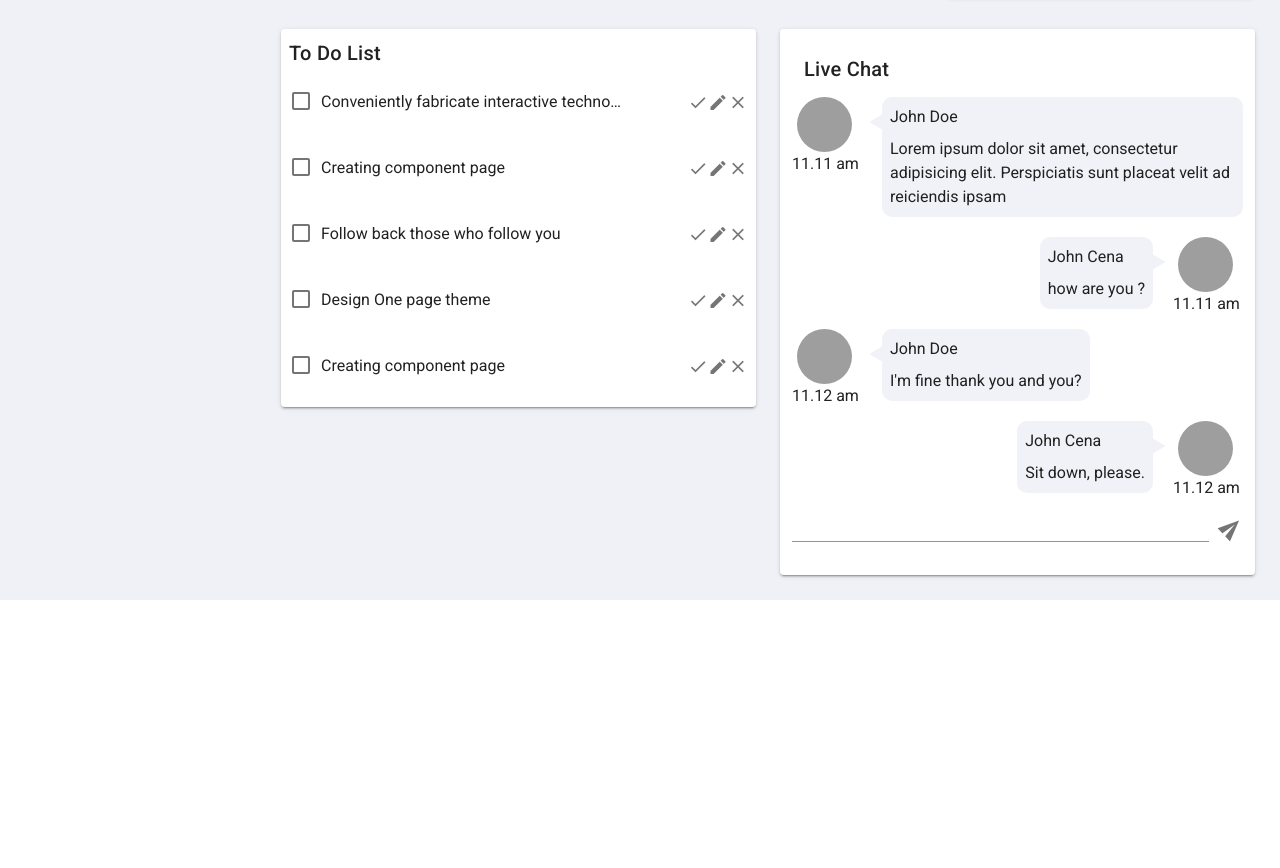
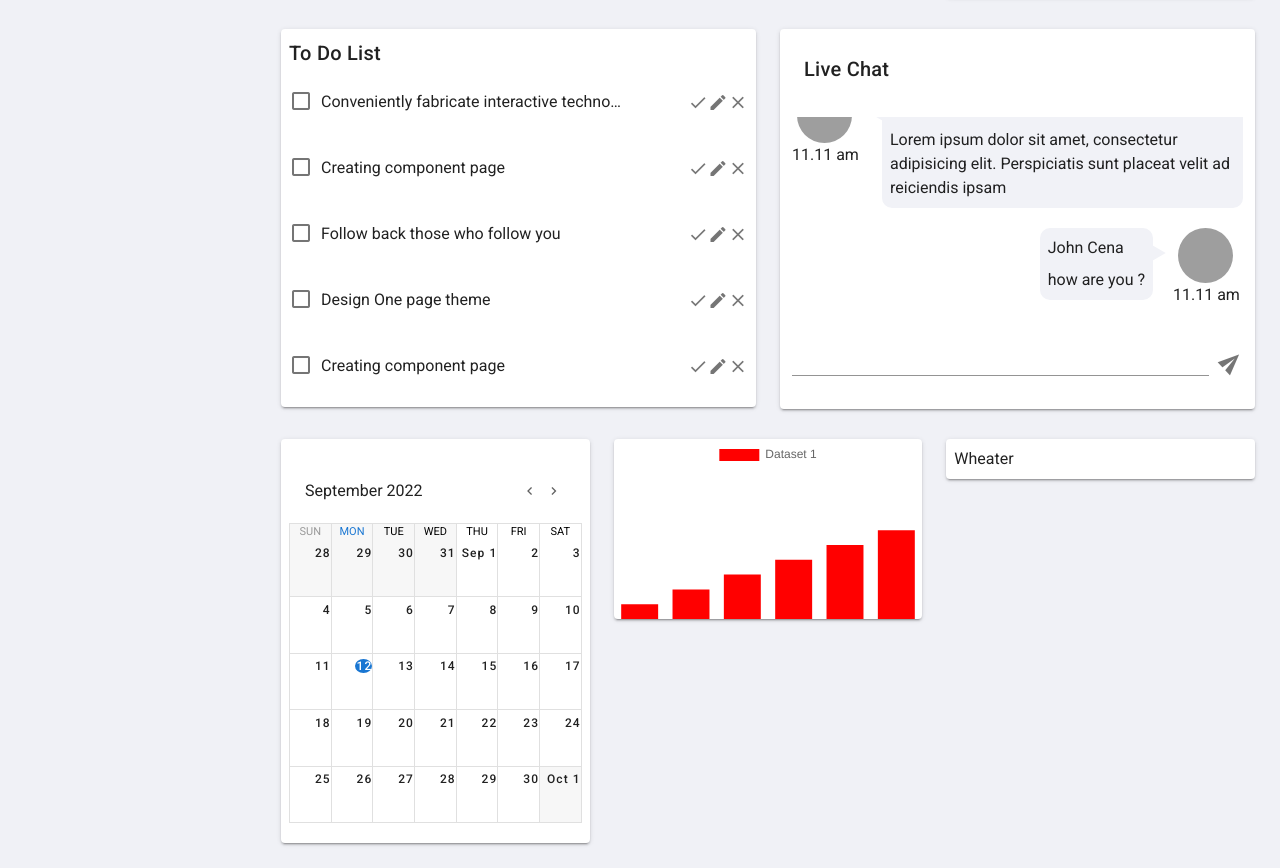
Before and after one commit to vianviet/Practice-VueJs, a Vue app: page / in a window 1280 px wide. Shown: the part 1174-2042 px from the top of the page. Before the commit the page ends 1774 px from the top, so only its background shows below. Built offline with nearby package versions, Linux system fonts and the light colour scheme; grey boxes are pictures that could not be loaded.

Commit message:
Finish page dashboard

```diff
--- a/package.json
+++ b/package.json
@@ -9,10 +9,12 @@
   },
   "dependencies": {
     "@seregpie/vue-chart": "^1.1.0",
+    "axios": "^0.27.2",
     "chart.js": "^3.9.1",
     "core-js": "^3.8.3",
     "register-service-worker": "^1.7.2",
     "vue": "^2.6.14",
+    "vue-axios": "^3.4.1",
     "vue-chartjs": "^4.1.1",
     "vue-router": "^3.5.1",
     "vuetify": "^2.6.0",
--- a/src/App.vue
+++ b/src/App.vue
@@ -13,8 +13,20 @@
         @eventChangDrawer="changeDrawer"
       >
       </side-bar>
-      <div :class="handleChangeSize">
+      <div :class="handleChangeSize" ref="main">
         <router-view />
+        <v-btn
+          elevation="2"
+          fab
+          color="pink"
+          dark
+          fixed
+          bottom
+          right
+          @click="scrollToTop"
+        >
+          <v-icon>mdi-arrow-up-circle</v-icon>
+        </v-btn>
       </div>
     </v-main>
   </v-app>
@@ -43,6 +55,13 @@ export default Vue.extend({
     },
     changeDrawer(data: any) {
       this.isDrawer = data;
+    },
+    scrollToTop() {
+      console.log(this.$refs.main);
+      window.scrollTo({
+        top: 0,
+        behavior: "smooth",
+      });
     },
   },
   computed: {
@@ -99,6 +118,15 @@ export default Vue.extend({
 </script>
 
 <style lang="scss">
+.move-to-top {
+  display: flex;
+  flex-direction: row-reverse;
+  cursor: pointer;
+  i :hover {
+    background-color: red;
+  }
+}
+
 .title {
   font-weight: 600;
 }
--- a/src/components/CalendarHome.vue
+++ b/src/components/CalendarHome.vue
@@ -0,0 +1,49 @@
+<template>
+  <v-lazy
+    v-model="isActive"
+    :options="{
+      threshold: 1,
+    }"
+    min-height="200"
+    transition="scroll-x-transition"
+  >
+    <div class="calendar-home">
+      <v-row>
+        <v-col cols="12" md="4" lg="4">
+          <v-card class="py-5 px-2"
+            ><calendar-component></calendar-component
+          ></v-card>
+        </v-col>
+        <v-col cols="12" md="4" lg="4">
+          <v-card class="">
+            <bar-chart />
+          </v-card>
+        </v-col>
+        <v-col cols="12" md="4" lg="4">
+          <v-card class="pa2">
+            <div class="pa-2">Wheater</div>
+          </v-card>
+        </v-col>
+      </v-row>
+    </div>
+  </v-lazy>
+</template>
+
+<script>
+import BarChart from "./calendar/BarChart.vue";
+import CalendarComponent from "./calendar/CalendarComponent.vue";
+export default {
+  components: { CalendarComponent, BarChart },
+  name: "calendar-home",
+  data() {
+    return {
+      isActive: false,
+    };
+  },
+  watch: {
+    isActive() {
+      console.log("hahaha");
+    },
+  },
+};
+</script>
--- a/src/components/Content/SideBar.vue
+++ b/src/components/Content/SideBar.vue
@@ -282,7 +282,7 @@ export default {
 
 <style lang="scss" scoped>
 .sidebar-main {
-  z-index: 1;
+  z-index: 2;
   aside {
     min-height: 100vh;
     transition: width 0.5s ease 0s;
--- a/src/components/Header/HeaderPage.vue
+++ b/src/components/Header/HeaderPage.vue
@@ -115,7 +115,7 @@ export default {
 
 <style lang="scss">
 .header {
-  z-index: 1;
+  z-index: 2;
   position: fixed;
   width: 100vw;
   display: flex;
--- /dev/null
+++ b/src/components/calendar/BarChart.vue
@@ -0,0 +1,82 @@
+<template>
+  <div class="chart-container" style="width: 100%">
+    <BarChartGenerator
+      :chart-options="chartOptions"
+      :chart-data="chartData"
+      :chart-id="chartId"
+      :dataset-id-key="datasetIdKey"
+      :plugins="plugins"
+      :css-classes="cssClasses"
+      :styles="styles"
+      :width="width"
+      :height="height"
+    />
+  </div>
+</template>
+
+<script>
+import { Bar as BarChartGenerator } from "vue-chartjs/legacy";
+import { Chart, registerables } from "chart.js";
+Chart.register(...registerables);
+
+export default {
+  name: "bar-chart",
+  components: {
+    BarChartGenerator,
+  },
+  props: {
+    chartId: {
+      type: String,
+      default: "hahahaha",
+    },
+    datasetIdKey: {
+      type: String,
+      default: "bel",
+    },
+    width: {
+      type: Number,
+      default: 200,
+    },
+    height: {
+      type: Number,
+      default: 180,
+    },
+    cssClasses: {
+      default: "",
+      type: String,
+    },
+    styles: Object,
+    plugins: {
+      type: Array,
+      default: () => [],
+    },
+  },
+  data() {
+    return {
+      chartData: {
+        labels: ["Jan", "Feb", "Mar", "Apr", "May", "Jun"],
+        datasets: [
+          {
+            label: "Dataset 1",
+            data: [100, 200, 300, 400, 500, 600, 700, 800, 900, 1000],
+            backgroundColor: "red",
+            stack: "Stack 0",
+          },
+        ],
+      },
+      chartOptions: {
+        responsive: true,
+        maintainAspectRatio: false,
+        scales: {
+          x: {
+            display: false,
+          },
+          y: {
+            display: false,
+          },
+        },
+      },
+    };
+  },
+};
+</script>
--- a/src/components/calendar/CalendarComponent.vue
+++ b/src/components/calendar/CalendarComponent.vue
@@ -22,7 +22,7 @@
           </div>
         </v-toolbar>
       </v-sheet>
-      <v-sheet height="600">
+      <v-sheet height="300">
         <v-calendar
           ref="calendar"
           v-model="focus"
@@ -31,7 +31,7 @@
           :event-color="getEventColor"
           :type="type"
           @click:event="showEvent"
-          @click:more="viewDay"
+          @click:more="selectedMore = true"
           @click:date="viewDay"
           @click:day="viewDay"
           @change="handleChange"
@@ -81,9 +81,9 @@
             </form>
           </v-card>
         </v-dialog>
-        <!-- <v-menu
+        <v-menu
           key="2"
-          v-model="selectedOpen"
+          v-model="selectedMore"
           :close-on-content-click="false"
           :activator="selectedElement"
           offset-x
@@ -111,15 +111,10 @@
               </v-btn>
             </v-card-actions>
           </v-card>
-        </v-menu> -->
+        </v-menu>
       </v-sheet>
     </v-col>
     <v-dialog v-model="dialog" persistent max-width="600px">
-      <!-- <template v-slot:activator="{ on, attrs }">
-        <v-btn color="primary" dark v-bind="attrs" v-on="on">
-          Open Dialog
-        </v-btn>
-      </template> -->
       <v-card>
         <form>
           <v-card-title>
@@ -195,6 +190,7 @@ export default {
     selectedEvent: {},
     selectedElement: null,
     selectedOpen: false,
+    selectedMore: false,
     events: [],
     colors: [
       "blue",
@@ -223,8 +219,6 @@ export default {
     viewDay({ date }) {
       this.focus = date;
       this.dialog = true;
-      // this.selectedOpen = true;
-      // this.type = "day";
     },
     addEvent() {
       this.dialog = false;
@@ -332,5 +326,15 @@ export default {
     display: flex;
     justify-content: space-between;
   }
+  .v-btn--fab.v-size--small {
+    height: auto;
+    width: auto;
+  }
+  .v-calendar-weekly__day-label {
+    margin: 0;
+  }
+  .v-calendar-weekly__day-label {
+    text-align: right !important;
+  }
 }
 </style>
--- a/src/components/todo/ChatComponent.vue
+++ b/src/components/todo/ChatComponent.vue
@@ -1,7 +1,7 @@
 <template>
-  <v-card class="pa-3">
+  <v-card class="pa-3 d-flex flex-column chat-home">
     <div class="title pa-3">Live Chat</div>
-    <div class="chat__content">
+    <div class="chat__content" ref="chat">
       <message-chat
         v-for="(item, index) in messageData"
         :key="index"
@@ -46,20 +46,6 @@ export default {
           image: "https://technext.github.io/elaadmin/images/avatar/64-2.jpg",
           time: "11.11 am",
         },
-        {
-          title: "John Doe",
-          message: "I'm fine thank you and you?",
-          isUser: false,
-          image: "https://technext.github.io/elaadmin/images/avatar/64-1.jpg",
-          time: "11.12 am",
-        },
-        {
-          title: "John Cena",
-          message: "Sit down, please.",
-          isUser: true,
-          image: "https://technext.github.io/elaadmin/images/avatar/64-2.jpg",
-          time: "11.12 am",
-        },
       ],
     };
   },
@@ -74,16 +60,34 @@ export default {
           time: "11.12 am",
         });
         this.inputMessage = "";
+        let a = this.$refs.chat;
+        setTimeout(() => {
+          a.scrollTop = a.scrollHeight;
+        }, 0);
       }
     },
+  },
+  mounted() {
+    let a = this.$refs.chat;
+    setTimeout(() => {
+      a.scrollTop = a.scrollHeight;
+    }, 0);
   },
 };
 </script>
 <style lang="scss">
+.chat-home {
+  gap: 20px;
+}
 .chat__content {
   display: flex;
   flex-direction: column;
   gap: 20px;
+  max-height: 190px;
+  overflow-y: scroll;
+}
+.chat__content::-webkit-scrollbar {
+  display: none;
 }
 .input__message {
   display: flex;
--- a/src/main.ts
+++ b/src/main.ts
@@ -4,9 +4,12 @@ import "./registerServiceWorker";
 import router from "./router";
 import store from "./store";
 import vuetify from "./plugins/vuetify";
+import VueAxios from "vue-axios";
+import axios from "axios";
 
 Vue.config.productionTip = false;
 
+Vue.use(VueAxios, axios);
 new Vue({
   router,
   store,
--- a/src/pages/Dashboard.vue
+++ b/src/pages/Dashboard.vue
@@ -24,6 +24,7 @@
     <traffic-home />
     <dashboard-table-home />
     <todo-list-home></todo-list-home>
+    <calendar-home></calendar-home>
   </div>
 </template>
 
@@ -33,12 +34,14 @@ import CustomCard from "../components/common/CustomCard.vue";
 import animateNumber from "../util/animateNumber";
 import DashboardTableHome from "@/components/DashboardTableHome.vue";
 import TodoListHome from "@/components/TodoListHome.vue";
+import CalendarHome from "@/components/CalendarHome.vue";
 export default {
   components: {
     CustomCard,
     TrafficHome,
     DashboardTableHome,
     TodoListHome,
+    CalendarHome,
   },
   data() {
     return {
```
Also changed, not shown: 1 other file (tests, documents, lock files or other folders).
